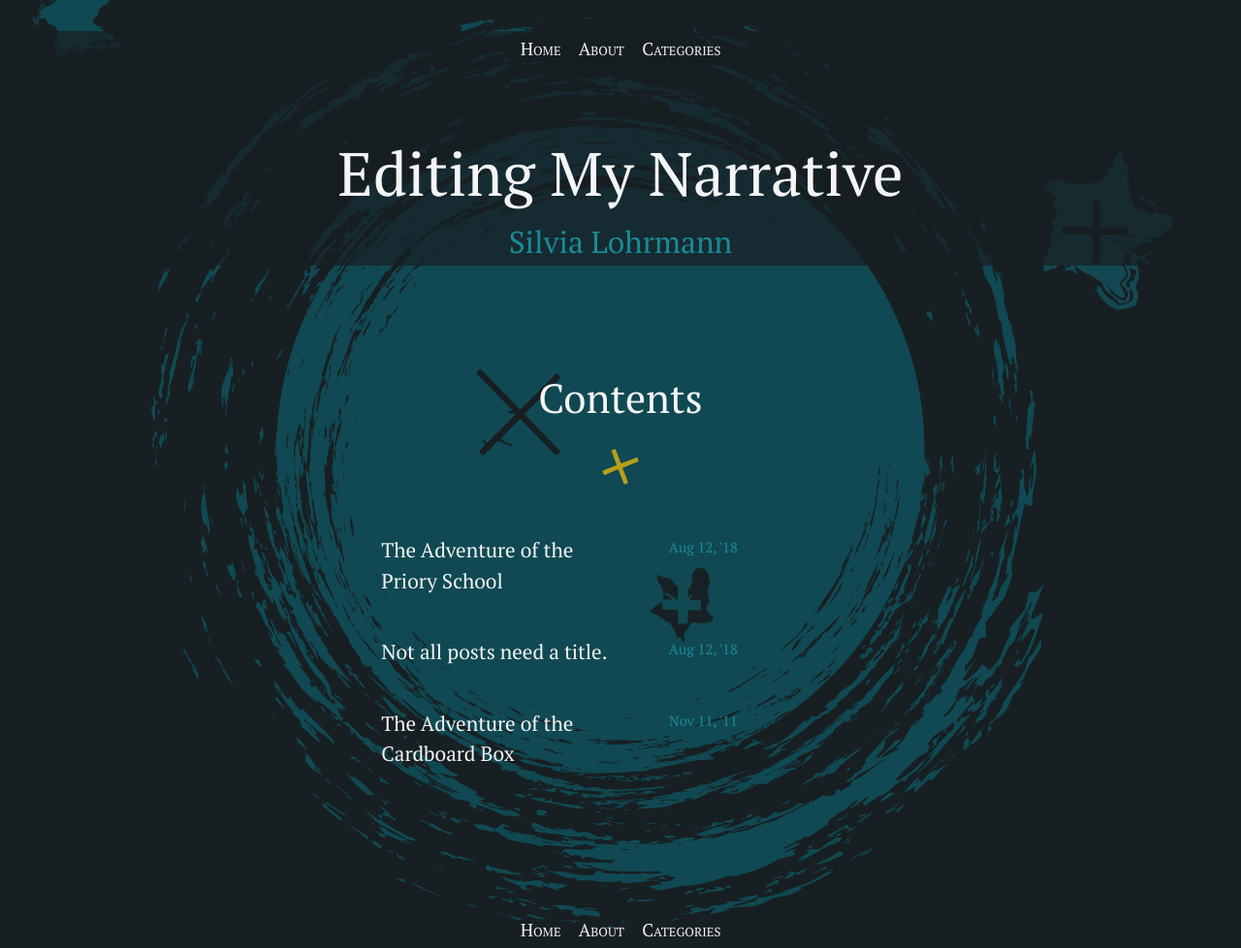
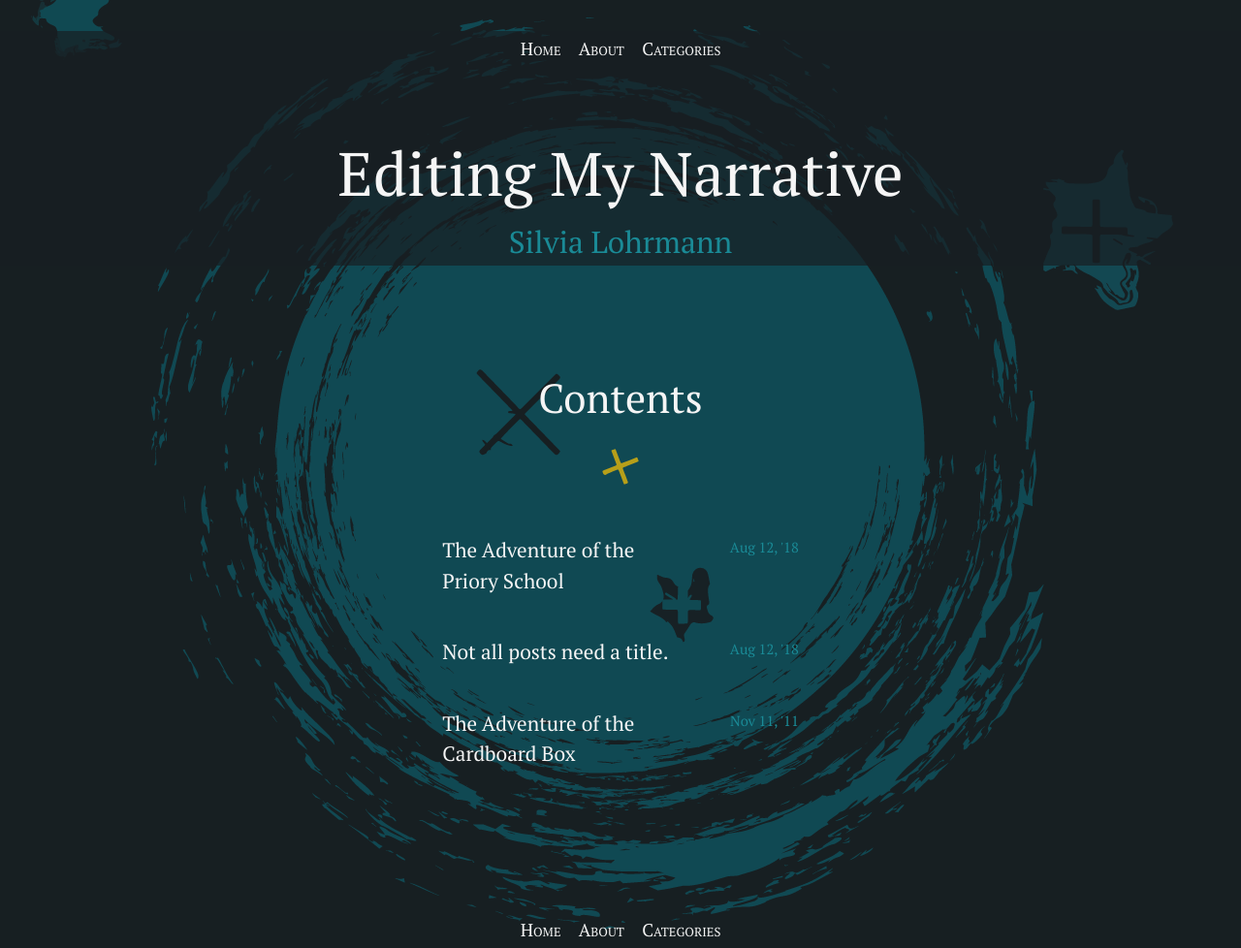
Before and after one commit to silvialohrmann/editorial, a Jekyll site: the page built from index.html, in a window 1280 px wide. Shown: the whole page at 97% size. Built offline with Jekyll 4.4.1, drawn with Linux system fonts in a browser that asks for light colours; the list of posts is cut into pages by our own code.

Commit message:
Update _post-list.scss

```diff
--- a/_sass/_post-list.scss
+++ b/_sass/_post-list.scss
@@ -1,5 +1,5 @@
 .post-list {
-  margin: 1em 0;
+  margin: 1em auto;
   list-style: none;
   &:hover,
   &:focus-within {
```
